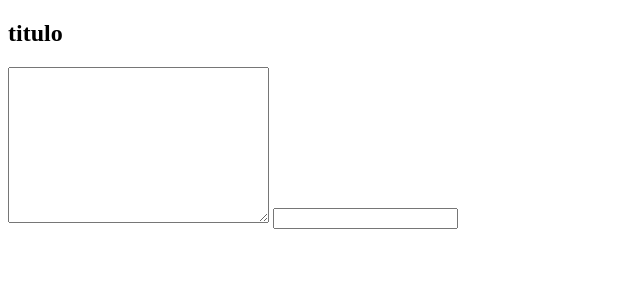
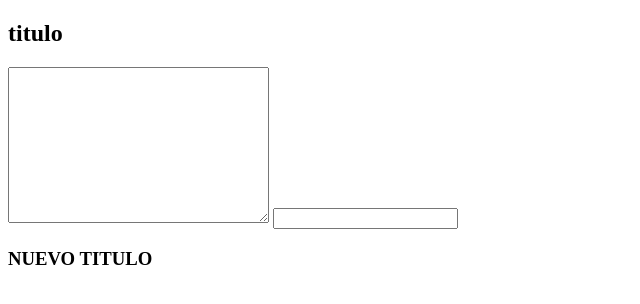
Before and after one commit to MiguelUllola/prueba-, a plain HTML site: page index.html in a window 1280 px wide. Shown: the whole page, without its empty margins (0-640 px from the left). Drawn offline with Linux system fonts and the light colour scheme.

Commit message:
Nuevo header

```diff
--- a/index.html
+++ b/index.html
@@ -1,15 +1,20 @@
 <!DOCTYPE html>
 <html lang="en">
+
 <head>
     <meta charset="UTF-8">
     <meta http-equiv="X-UA-Compatible" content="IE=edge">
     <meta name="viewport" content="width=device-width, initial-scale=1.0">
     <title>Document</title>
 </head>
+
 <body>
 
     <h2>titulo</h2>
     <textarea name="" id="" cols="30" rows="10"></textarea>
     <input type="text">
+    <h3>NUEVO TITULO</h3>
+
 </body>
+
 </html>
```
